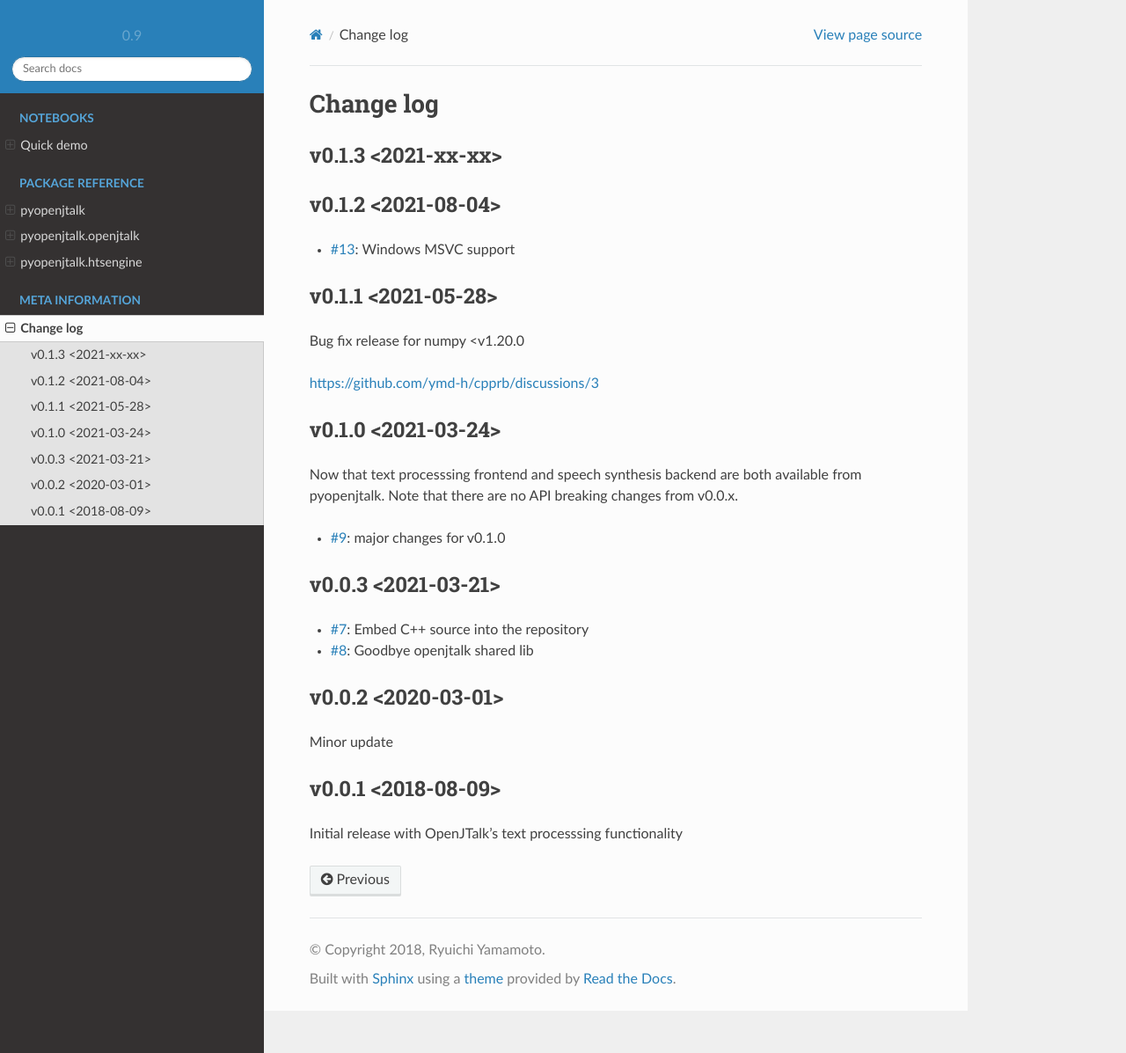
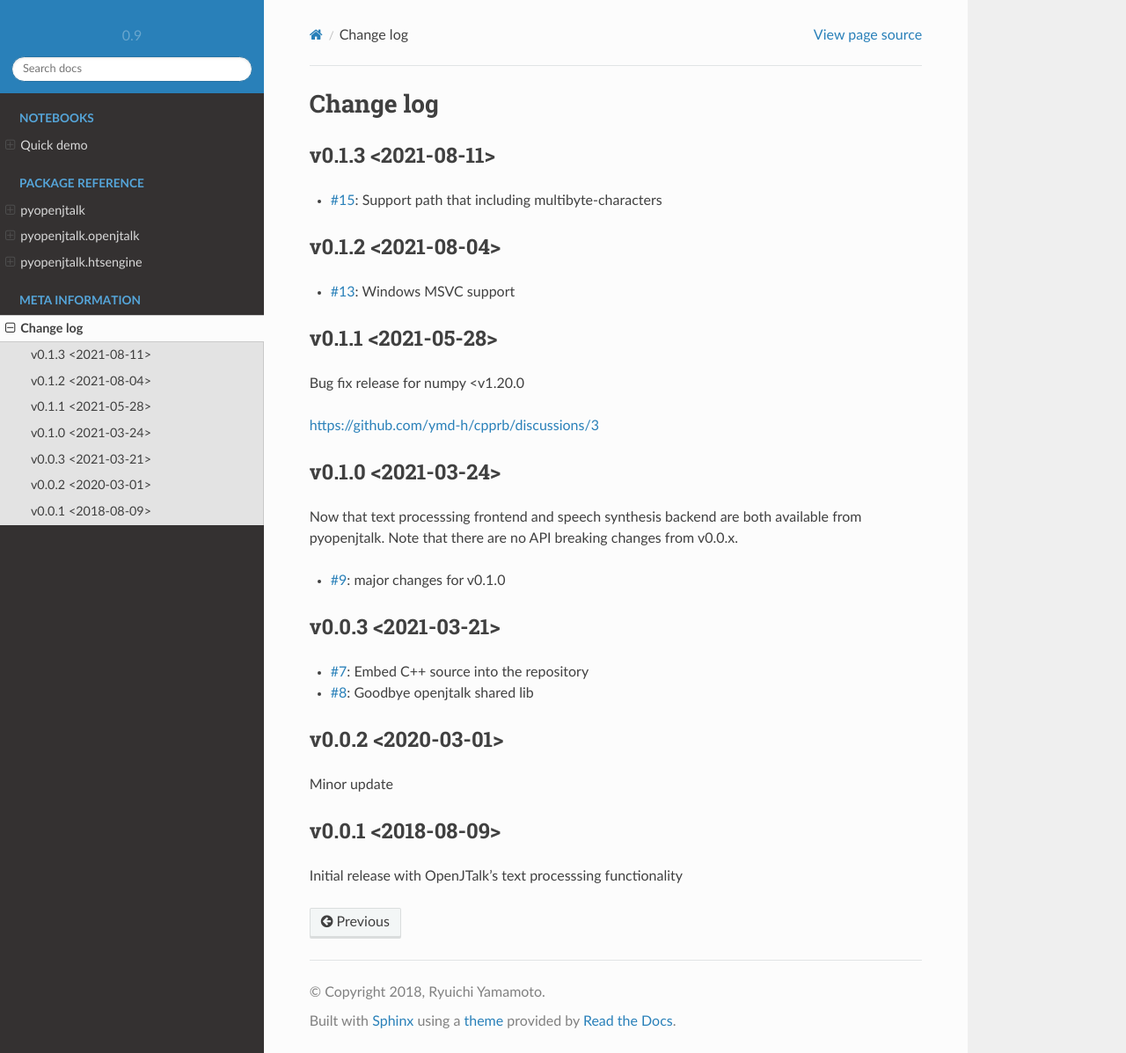
Before and after one commit to r9y9/pyopenjtalk, a Sphinx documentation site: the page built from docs/changelog.rst, in a window 1280 px wide and 1197 px high. Shown: the whole window at 88% size. Built offline with Sphinx 7.4.7 and the Read the Docs theme 2.0.0, drawn with Linux system fonts in a browser that asks for light colours.

Commit message:
update changelog

```diff
--- a/docs/changelog.rst
+++ b/docs/changelog.rst
@@ -1,8 +1,10 @@
 Change log
 ==========
 
-v0.1.3 <2021-xx-xx>
+v0.1.3 <2021-08-11>
 -------------------
+
+* `#15`_: Support path that including multibyte-characters
 
 v0.1.2 <2021-08-04>
 -------------------
@@ -44,3 +46,4 @@ Initial release with OpenJTalk's text processsing functionality
 .. _#8: https://github.com/r9y9/pyopenjtalk/pull/8
 .. _#9: https://github.com/r9y9/pyopenjtalk/pull/9
 .. _#13: https://github.com/r9y9/pyopenjtalk/pull/13
+.. _#15: https://github.com/r9y9/pyopenjtalk/pull/15
```
